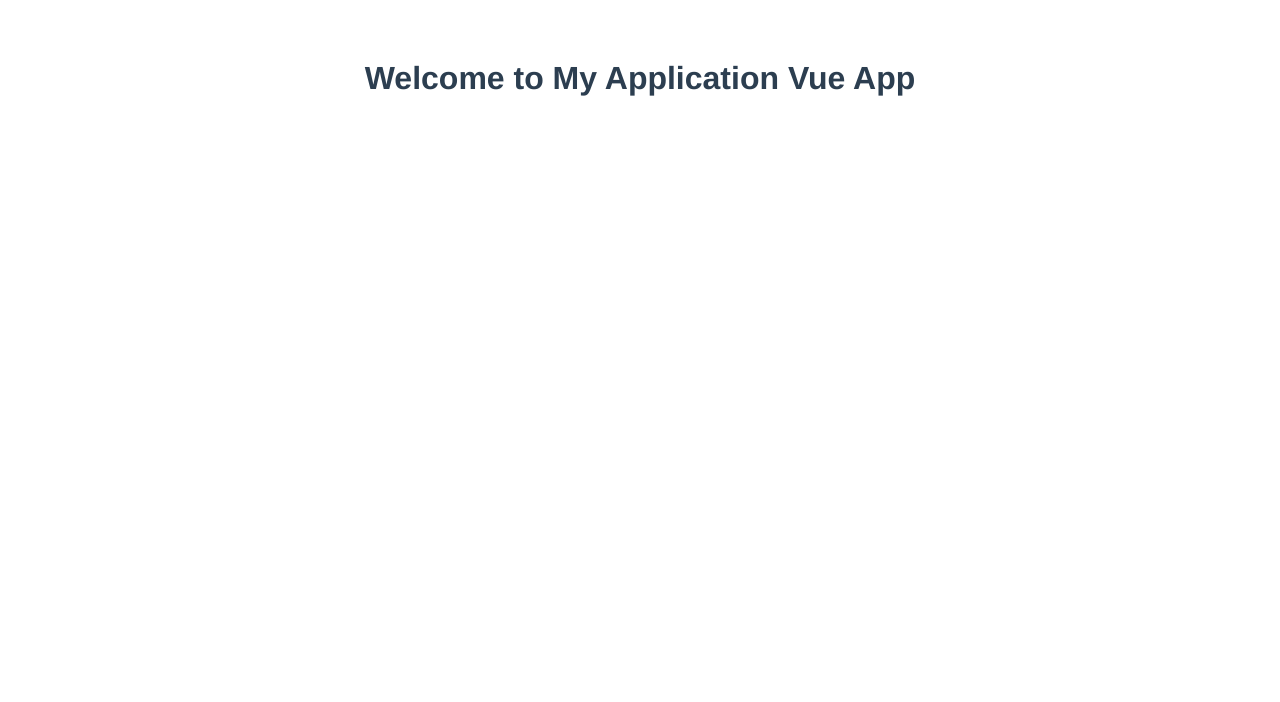
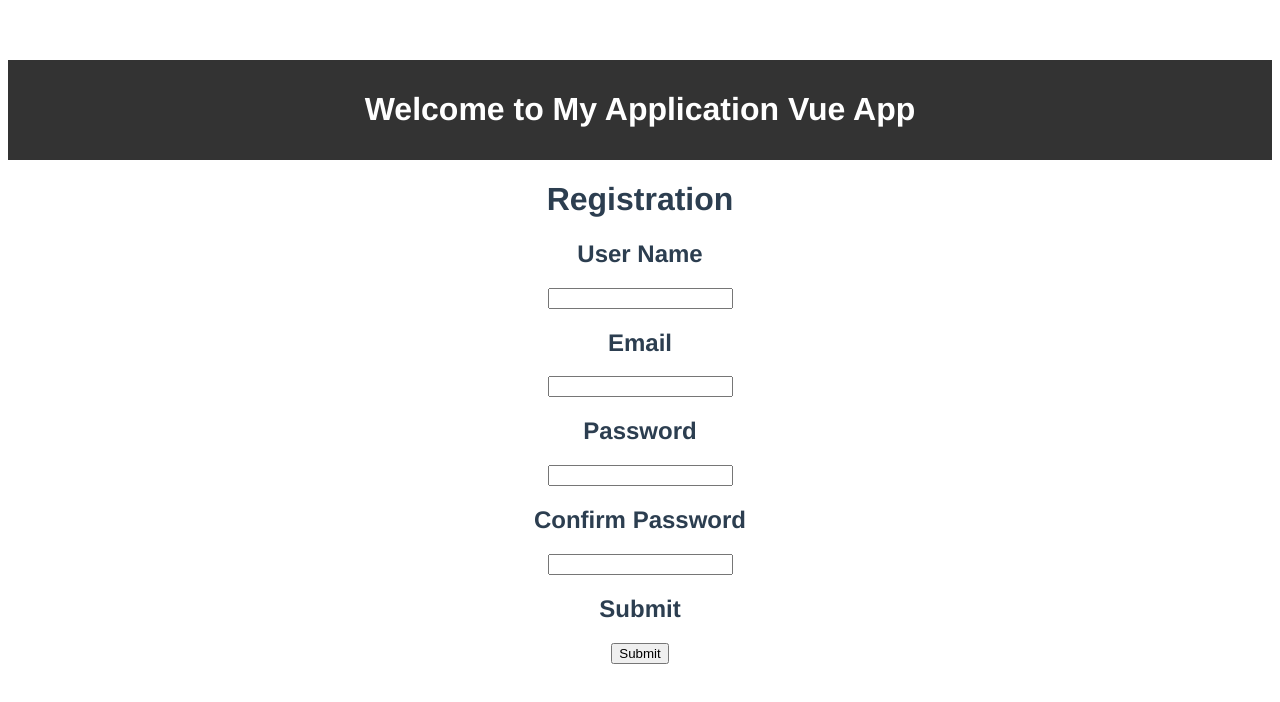
Before and after one commit to Anurag96/my-login-registration-Vue-app, a Vue app: page / in a window 1280 px wide. Shown: the top 702 px of the page. Built offline with nearby package versions, Linux system fonts and the light colour scheme.

Commit message:
Added header component and registration form

```diff
--- a/src/App.vue
+++ b/src/App.vue
@@ -1,16 +1,19 @@
 <template>
   <div id="app">
-    <HelloWorld msg="Welcome to My Application Vue App"/>
+    <Header/>
+    <Registration msg=""/>
   </div>
 </template>
 
 <script>
-import HelloWorld from './components/HelloWorld.vue'
+import Registration from './components/Registration.vue'
+import Header from './components/Header.vue';
 
 export default {
   name: 'App',
   components: {
-    HelloWorld
+    Registration,
+    Header
   }
 }
 </script>
--- /dev/null
+++ b/src/components/Header.vue
@@ -0,0 +1,26 @@
+<template>
+<header class="header">
+        <h1>
+            Welcome to My Application Vue App
+        </h1>
+    </header>
+</template>
+
+<script>
+export default {
+    name: "Header"
+}
+</script>
+
+<style scoped>
+.header {
+    background: #333;
+    color: #fff;
+    text-align: center;
+    padding: 10px;
+}
+.header a {
+    color: #fff;
+    padding-right: 5px;
+}
+</style>
--- a/src/components/HelloWorld.vue
+++ /dev/null
@@ -1,33 +0,0 @@
-<template>
-  <div class="hello">
-    <h1>{{ msg }}</h1>
-
-  </div>
-</template>
-
-<script>
-export default {
-  name: 'HelloWorld',
-  props: {
-    msg: String
-  }
-}
-</script>
-
-<!-- Add "scoped" attribute to limit CSS to this component only -->
-<style scoped>
-h3 {
-  margin: 40px 0 0;
-}
-ul {
-  list-style-type: none;
-  padding: 0;
-}
-li {
-  display: inline-block;
-  margin: 0 10px;
-}
-a {
-  color: #42b983;
-}
-</style>
--- a/src/components/Registration.vue
+++ b/src/components/Registration.vue
@@ -1,14 +1,55 @@
 <template>
-  <div>
+  <div class="registration">
+    <h1>{{ msg }}</h1>
+    <h1>Registration</h1>
+        <div>
+        <h2>User Name</h2>
+        <input type="text" v-model="userName" />
+      </div>
+
+      <div>
+        <h2>Email</h2>
+        <input type="text" v-model="email" />
+      </div>
+        <div>
+        <h2>Password</h2>
+        <input type="text" v-model="password" />
+      </div>
+        <div>
+        <h2>Confirm Password</h2>
+        <input type="text" v-model="confirmPassword" />
+      </div>
+
+      <div>
+        <h2>Submit</h2>
+        <input type="submit" value="Submit" v-on:click="submit" />
+      </div>
   </div>
 </template>
 
 <script>
 export default {
-
+  name: 'Registration',
+  props: {
+    msg: String
+  }
 }
 </script>
 
-<style>
-
+<!-- Add "scoped" attribute to limit CSS to this component only -->
+<style scoped>
+h3 {
+  margin: 40px 0 0;
+}
+ul {
+  list-style-type: none;
+  padding: 0;
+}
+li {
+  display: inline-block;
+  margin: 0 10px;
+}
+a {
+  color: #42b983;
+}
 </style>
```
Also changed, not shown: src/components/Login.vue (+22 -0 lines), 1 other file (tests, documents, lock files or other folders).
